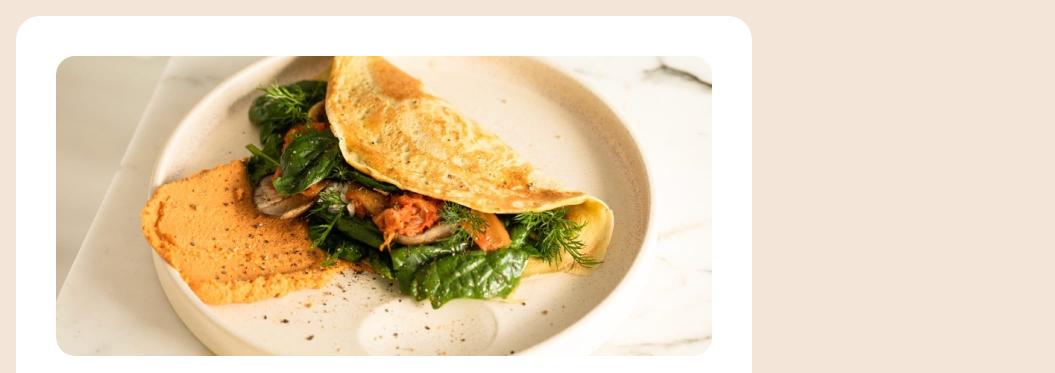
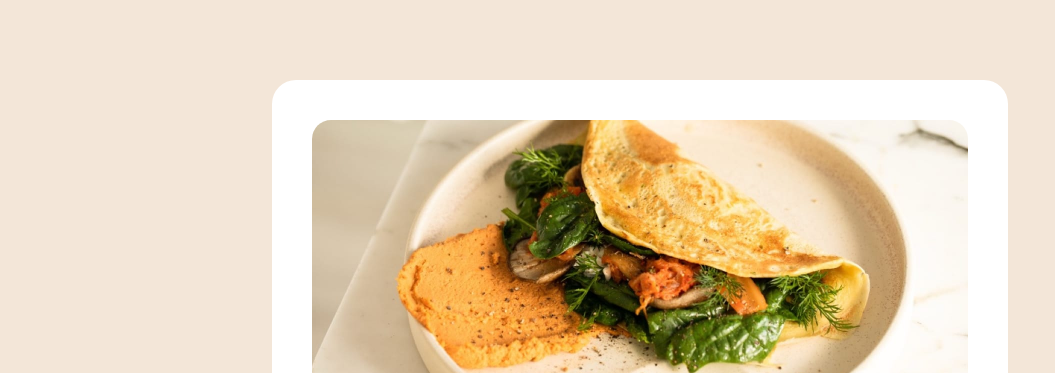
Before and after one commit to jacey10/fm-recipe-page-challenge, a plain HTML site: page index.html in a window 1280 px wide. Shown: the top 373 px of the page, without its empty margins (0-1055 px from the left). Drawn offline with Linux system fonts and the light colour scheme.

Commit message:
Fix: Added margin to the card

```diff
--- a/styles.css
+++ b/styles.css
@@ -131,6 +131,7 @@ main h1, main h2 {
   font-family: var(--ff-heading);
   line-height: 1.1;
   text-wrap: initial;
+  transition: all 1s;
 }
 
 h2 {
@@ -246,6 +247,7 @@ tbody tr:last-child td {
     background-color: var(--color-stone-100);
     display: flex;
     flex-direction: column;
+    align-items: center;
     justify-content: center;
     font-size: 1rem;
   }
@@ -254,8 +256,8 @@ tbody tr:last-child td {
     width: 60%;
     max-width: 46rem;
     background-color: var(--color-white);
-    margin: 1rem;
-    padding: 2.5rem;
+    padding: 2.5rem 2.5rem 1rem;
+    margin: 5rem;
     border-radius: 1.5rem;
   }
 
```
Also changed, not shown: index.html (+0 -6 lines).
